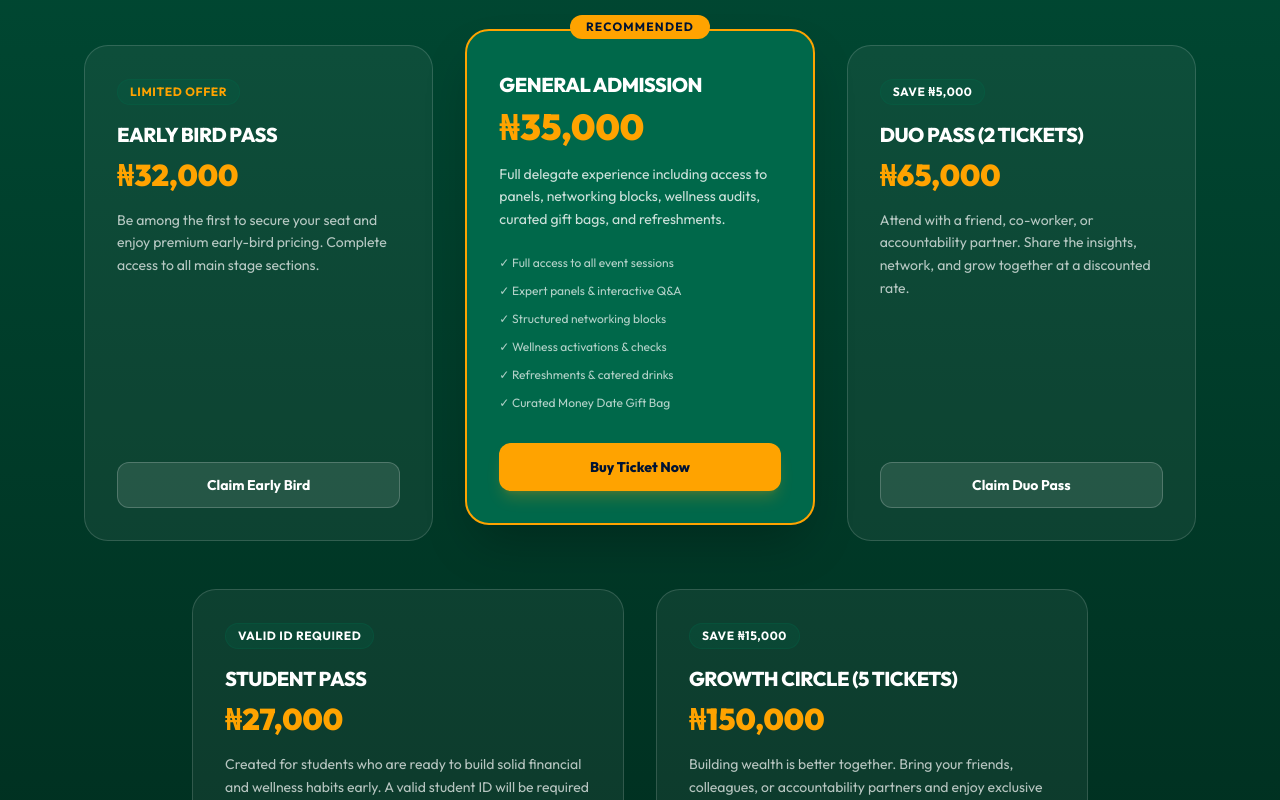
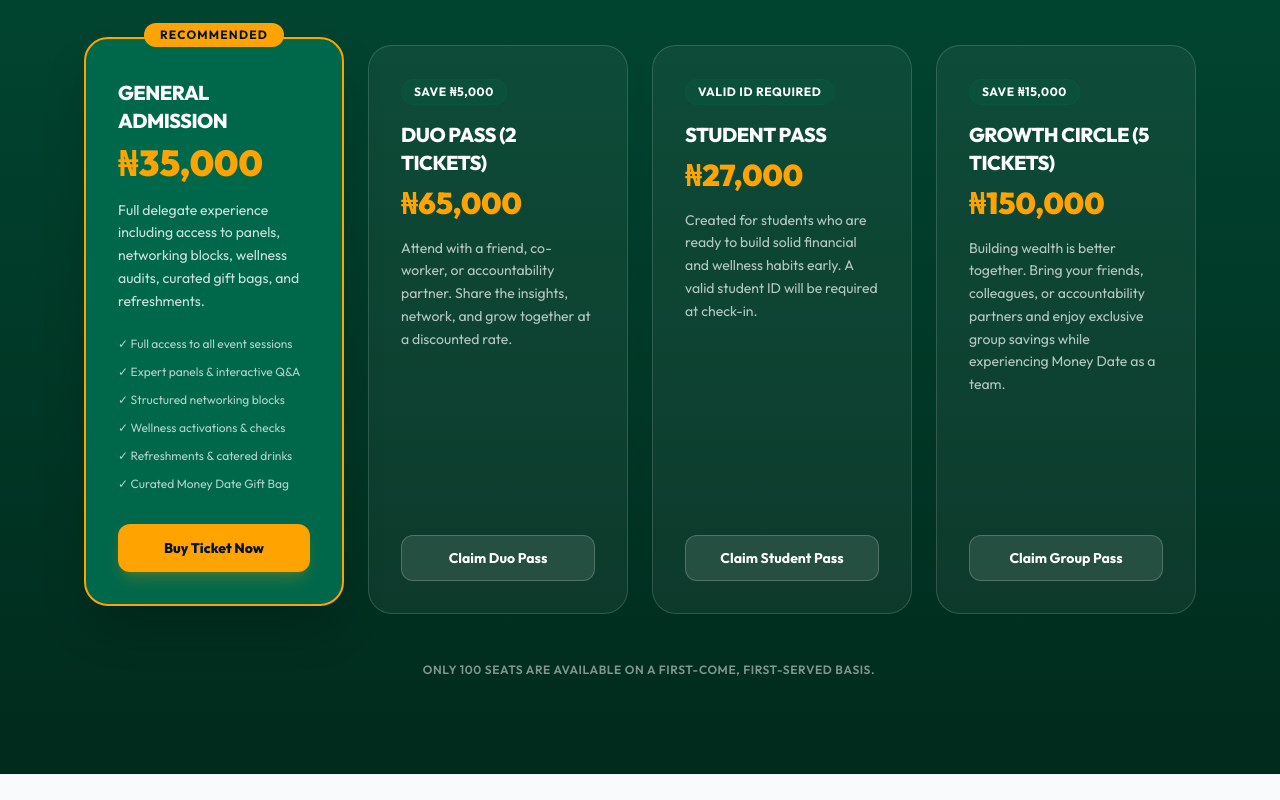
Before and after one commit to Sliver14/Esther-Odejobi, a Next.js app: page /money-date in a window 1280 px wide. Shown: the part 8060-8860 px from the top of the page. Built offline with nearby package versions, Linux system fonts and the light colour scheme.

Commit message:
Remove early bird ticket and add MorezHub partner logo

```diff
--- a/app/money-date/page.tsx
+++ b/app/money-date/page.tsx
@@ -219,7 +219,7 @@
     },
     {
       q: "How much is the ticket?",
-      a: "The standard General Admission ticket is ₦35,000 per attendee. We also offer Early Bird pricing (₦32,000) for early registrations, as well as Duo Pass (₦65,000), Student Pass (₦27,000), and Group Pass / Growth Circle (₦150,000) options for those attending with accountability partners."
+      a: "The standard General Admission ticket is ₦35,000 per attendee. We also offer Duo Pass (₦65,000), Student Pass (₦27,000), and Group Pass / Growth Circle (₦150,000) options for those attending with accountability partners."
     },
     {
       q: "Will there be networking opportunities?",
@@ -251,6 +251,7 @@
     { name: "OmaBooks", logo: "/partners logo/omabooks.png" },
     { name: "Event Ninja", logo: "/partners logo/event_ninja.png" },
     { name: "Totu Shot It", logo: "/partners logo/totu_shotit.png" },
+    { name: "MorezHub", logo: "/partners logo/morezhub.png" },
   ];
 
   // Combined list for scrolling marquee with lead partner indicators
@@ -1015,32 +1016,10 @@
             </p>
           </div>
 
-          <div className="grid grid-cols-1 md:grid-cols-2 lg:grid-cols-3 gap-8 items-stretch">
-            {/* Early Bird */}
-            <div className="border border-white/15 bg-white/5 rounded-3xl p-8 hover:border-royal-blue transition-all flex flex-col justify-between h-full">
-              <div>
-                <div className="inline-block bg-royal-blue/20 border border-royal-blue/30 rounded-full px-3 py-1 text-xs font-bold text-gold uppercase tracking-wider mb-4">
-                  Limited Offer
-                </div>
-                <h3 className="text-xl font-extrabold uppercase mb-2 text-white">Early Bird Pass</h3>
-                <div className="text-3xl font-black text-gold mb-4">₦32,000</div>
-                <p className="text-white/70 text-sm leading-relaxed mb-6">
-                  Be among the first to secure your seat and enjoy premium early-bird pricing. Complete access to all main stage sections.
-                </p>
-              </div>
-              <a
-                href="https://selar.com/072o57f400"
-                target="_blank"
-                rel="noopener noreferrer"
-                className="w-full py-3 bg-white/10 hover:bg-white/20 border border-white/20 text-white font-bold rounded-xl text-sm transition-all cursor-pointer mt-auto text-center block"
-              >
-                Claim Early Bird
-              </a>
-            </div>
-
+          <div className="grid grid-cols-1 md:grid-cols-2 lg:grid-cols-4 gap-6 items-stretch">
             {/* General Admission */}
-            <div className="border-2 border-gold bg-royal-blue rounded-3xl p-8 relative shadow-2xl flex flex-col justify-between h-full transform lg:-translate-y-4">
-              <div className="absolute -top-4 left-1/2 -translate-x-1/2 bg-gold text-[#001333] px-4 py-1 rounded-full text-xs font-bold uppercase tracking-widest">
+            <div className="border-2 border-gold bg-royal-blue rounded-3xl p-8 relative shadow-2xl flex flex-col justify-between h-full transform lg:-translate-y-2">
+              <div className="absolute -top-4 left-1/2 -translate-x-1/2 bg-gold text-[#001333] px-4 py-1 rounded-full text-xs font-bold uppercase tracking-widest whitespace-nowrap">
                 Recommended
               </div>
               <div>
@@ -1062,7 +1041,7 @@
                 href="https://selar.com/072o57f400"
                 target="_blank"
                 rel="noopener noreferrer"
-                className="w-full py-3.5 bg-gold hover:bg-gold-hover text-[#001333] font-extrabold rounded-xl text-sm transition-all cursor-pointer shadow-lg shadow-gold/20 text-center block"
+                className="w-full py-3.5 bg-gold hover:bg-gold-hover text-[#001333] font-extrabold rounded-xl text-sm transition-all cursor-pointer shadow-lg shadow-gold/20 text-center block mt-auto"
               >
                 Buy Ticket Now
               </a>
@@ -1089,10 +1068,7 @@
                 Claim Duo Pass
               </a>
             </div>
-          </div>
-
-          {/* Student Pass & Growth Circle in Second Row */}
-          <div className="grid grid-cols-1 md:grid-cols-2 gap-8 mt-12 max-w-4xl mx-auto items-stretch">
+
             {/* Student Pass */}
             <div className="border border-white/15 bg-white/5 rounded-3xl p-8 hover:border-royal-blue transition-all flex flex-col justify-between h-full">
               <div>
```
Also changed, not shown: public/partners logo/morezhub.png (added).
